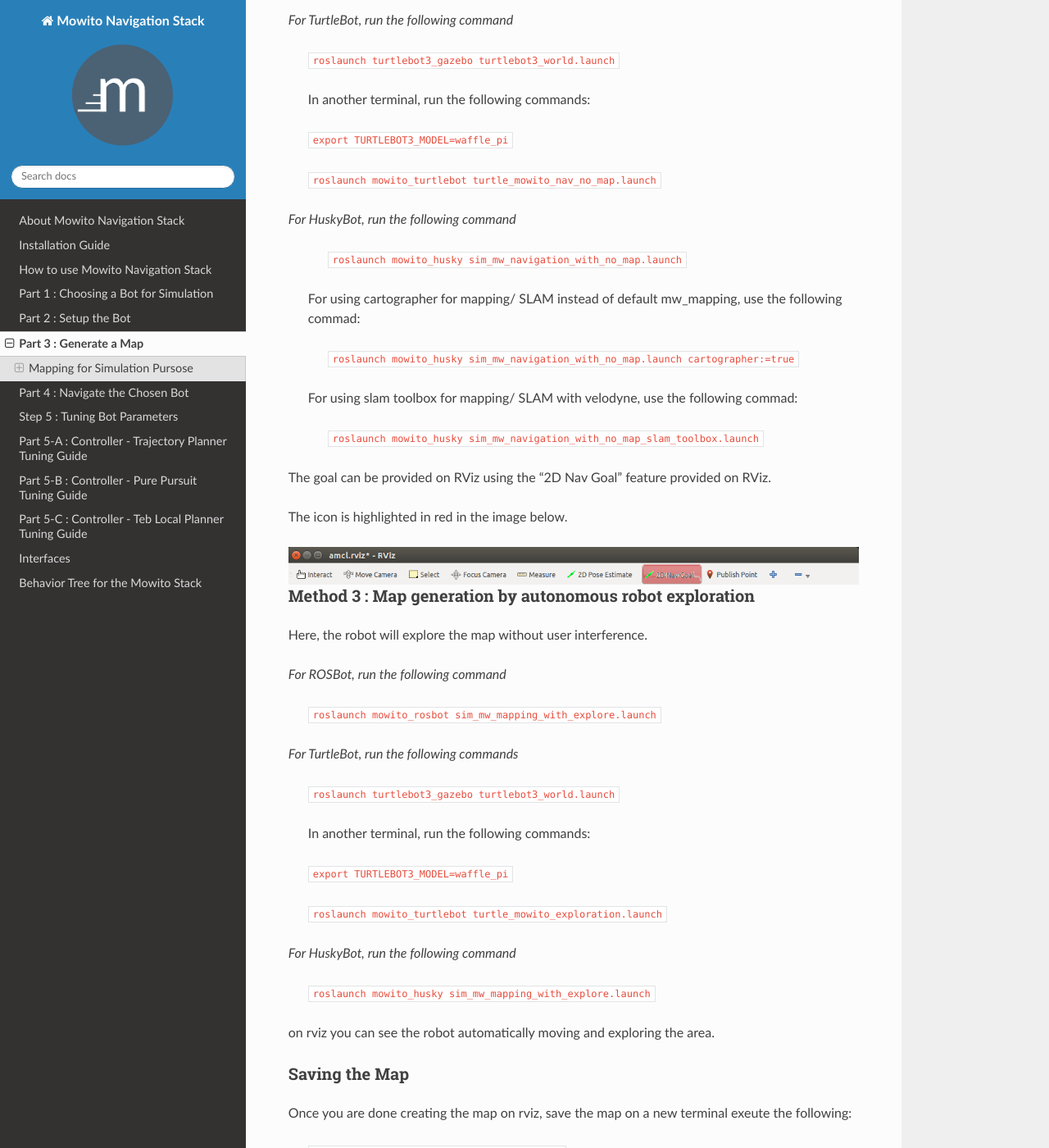
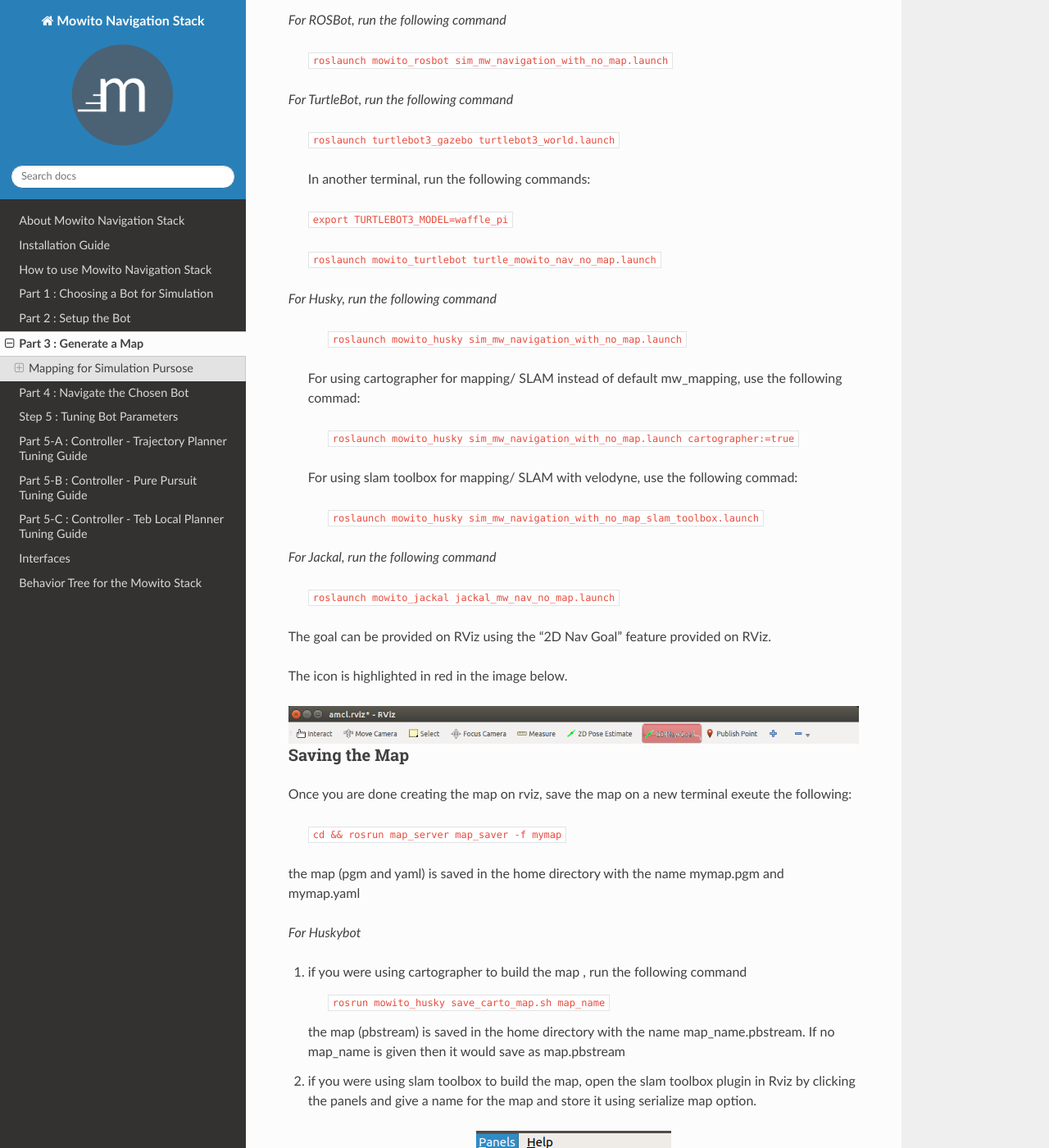
Before and after one commit to mowito/mowito_amd64, a Sphinx documentation site: the page built from docs/source/step_3.rst, in a window 1280 px wide and 1400 px high, scrolled down 1249 px. Shown: the whole window at 82% size. Built offline with Sphinx 7.4.7 and the Read the Docs theme 2.0.0, drawn with Linux system fonts in a browser that asks for light colours; some of the changed text lies outside the part shown.

Commit message:
Added commands for Jackal and minor corrections

```diff
--- a/docs/source/step_2.rst
+++ b/docs/source/step_2.rst
@@ -23,7 +23,7 @@
 
     ``cd ~/mowito_ws/src/ && git clone https://github.com/mowito/mowito_turtlebot.git``
 
-**For HuskyBot, run the following command**
+**For Husky, run the following command**
 
     ``cd ~/mowito_ws/src/ && git clone https://github.com/mowito/mowito_husky.git``
 
--- a/docs/source/step_3.rst
+++ b/docs/source/step_3.rst
@@ -31,9 +31,13 @@
 
     ``roslaunch mowito_turtlebot turtle_mowito_mapping.launch``
 
-*For HuskyBot, run the following command*
+*For Husky, run the following command*
 
     ``roslaunch mowito_husky sim_mw_mapping.launch``
+
+*For Jackal, run the following command*
+
+    ``roslaunch mowito_jackal jackal_mw_mapping.launch``
 
 **Step 2 : Launch the remote control for providing commands to the bot**
 
@@ -60,7 +64,7 @@
 
     ``roslaunch mowito_turtlebot turtle_mowito_nav_no_map.launch``
 
-*For HuskyBot, run the following command*
+*For Husky, run the following command*
 
      ``roslaunch mowito_husky sim_mw_navigation_with_no_map.launch``
 
@@ -72,7 +76,9 @@
 
      ``roslaunch mowito_husky sim_mw_navigation_with_no_map_slam_toolbox.launch``
 
+*For Jackal, run the following command*
 
+    ``roslaunch mowito_jackal jackal_mw_nav_no_map.launch``
 
 The goal can be provided on RViz using the "2D Nav Goal" feature provided on RViz.
 
@@ -82,30 +88,6 @@
    :alt: 2D_nav_goal_icon.png.png
    :align: center
 
-Method 3 : Map generation by autonomous robot exploration
-^^^^^^^^^^^^^^^^^^^^^^^^^^^^^^^^^^^^^^^^^^^^^^^^^^^^^^^^^
-
-Here, the robot will explore the map without user interference.
-
-*For ROSBot, run the following command*
-
-    ``roslaunch mowito_rosbot sim_mw_mapping_with_explore.launch``
-
-*For TurtleBot, run the following commands*
-
-    ``roslaunch turtlebot3_gazebo turtlebot3_world.launch``
-
-    In another terminal, run the following commands:
-
-    ``export TURTLEBOT3_MODEL=waffle_pi``
-
-    ``roslaunch mowito_turtlebot turtle_mowito_exploration.launch``
-
-*For HuskyBot, run the following command*
-
-    ``roslaunch mowito_husky sim_mw_mapping_with_explore.launch``
-
-on rviz you can see the robot automatically moving and exploring the area.
 
 Saving the Map
 ^^^^^^^^^^^^^^
```
Also changed, not shown: docs/source/step_4.rst (+14 -2 lines).
